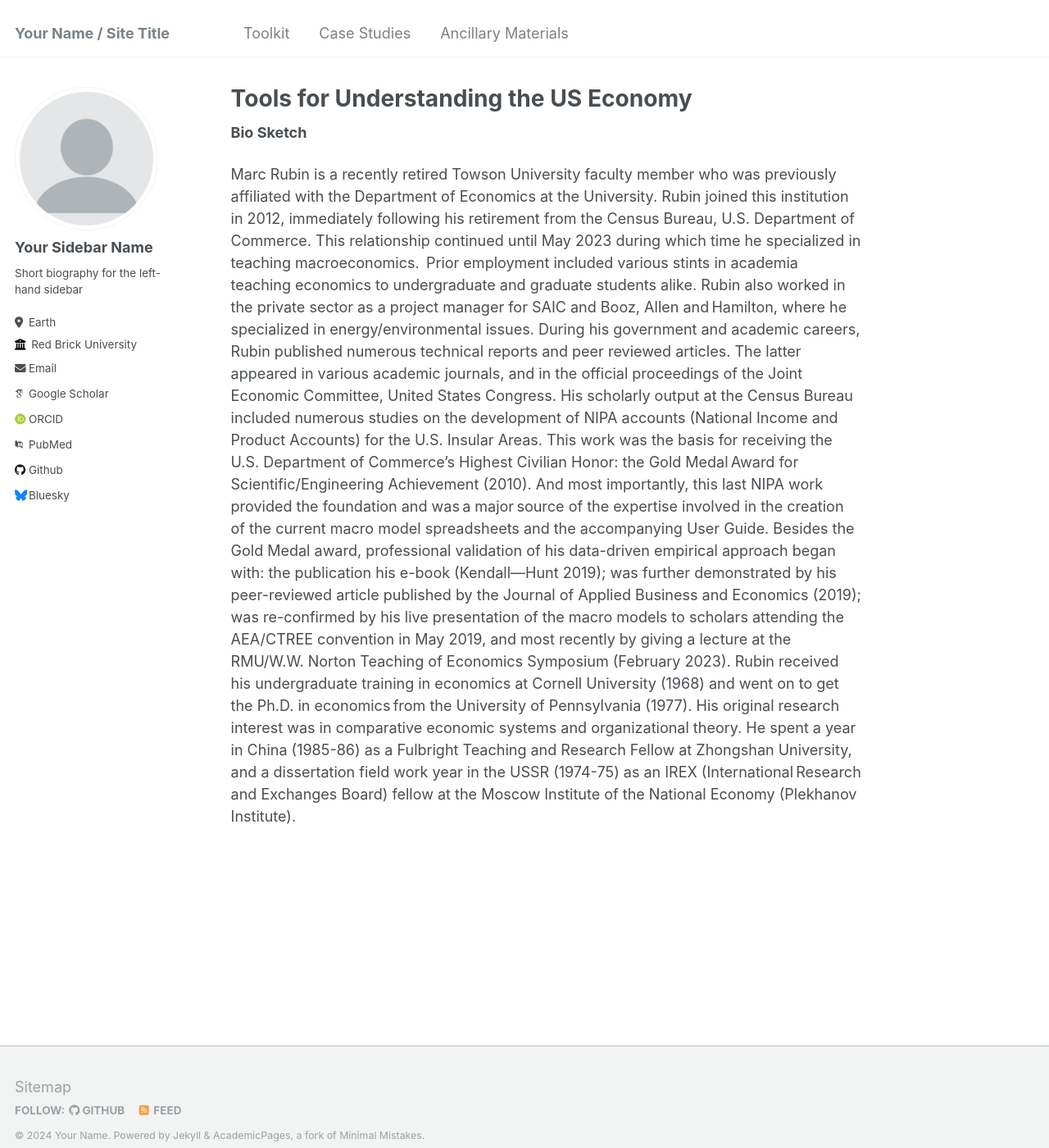
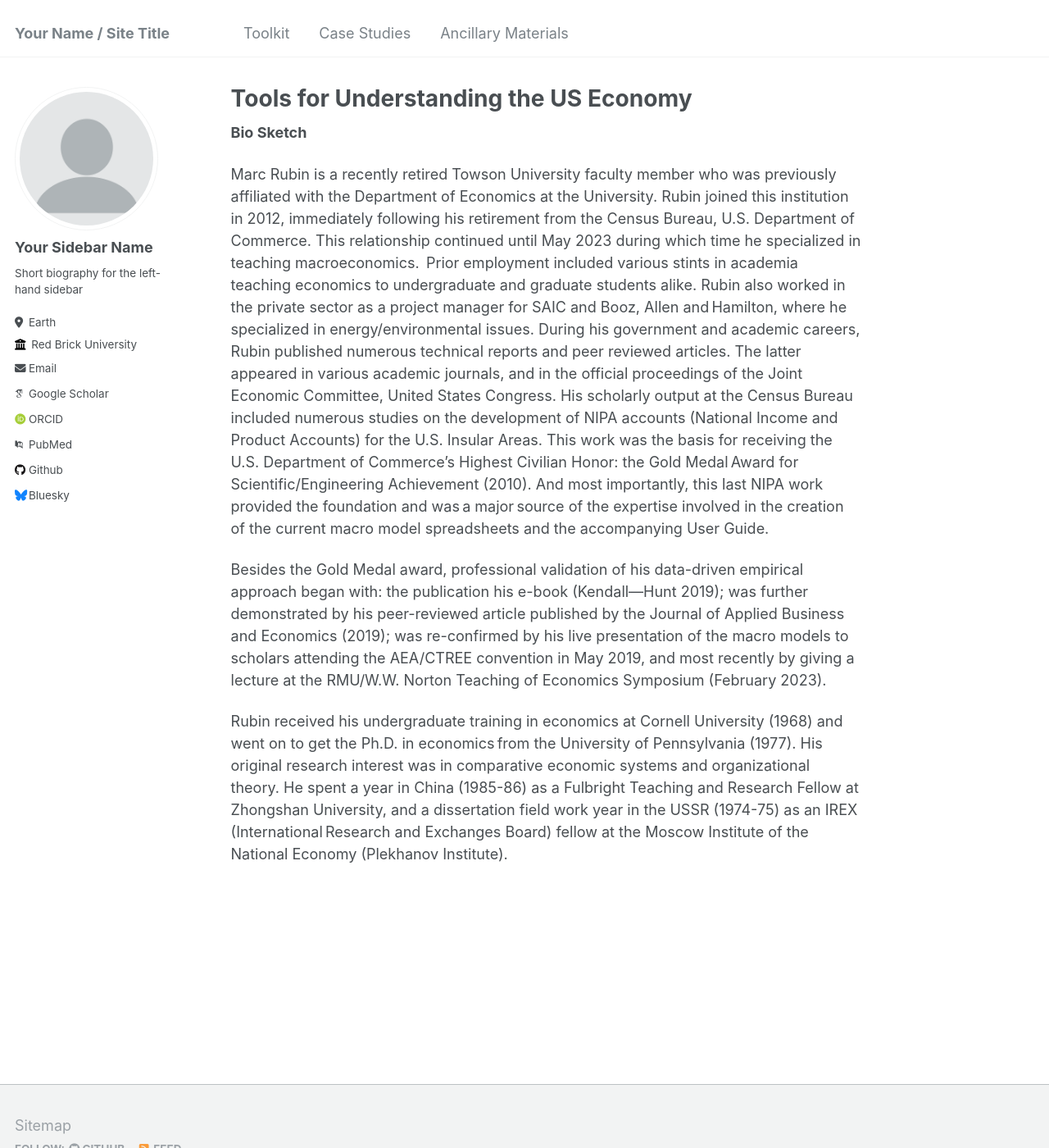
Before and after one commit to marc-rubin/marc-rubin.github.io, a Jekyll site: the page built from _pages/about.md, in a window 1280 px wide and 1400 px high. Shown: the whole window at 82% size. Built offline with Jekyll 4.4.1, drawn with Linux system fonts in a browser that asks for light colours; some web fonts are replaced.

```diff
--- a/_pages/about.md
+++ b/_pages/about.md
@@ -9,6 +9,8 @@ redirect_from:
 
 <b>Bio Sketch</b>
 
-Marc Rubin is a recently retired Towson University faculty member who was previously affiliated with the Department of Economics at the University. Rubin joined this institution in 2012, immediately following his retirement from the Census Bureau, U.S. Department of Commerce. This relationship continued until May 2023 during which time he specialized in teaching macroeconomics.  Prior employment included various stints in academia teaching economics to undergraduate and graduate students alike. Rubin also worked in the private sector as a project manager for SAIC and Booz, Allen and Hamilton, where he specialized in energy/environmental issues. During his government and academic careers, Rubin published numerous technical reports and peer reviewed articles. The latter appeared in various academic journals, and in the official proceedings of the Joint Economic Committee, United States Congress. His scholarly output at the Census Bureau included numerous studies on the development of NIPA accounts (National Income and Product Accounts) for the U.S. Insular Areas. This work was the basis for receiving the U.S. Department of Commerce’s Highest Civilian Honor: the Gold Medal Award for Scientific/Engineering Achievement (2010). And most importantly, this last NIPA work provided the foundation and was a major source of the expertise involved in the creation of the current macro model spreadsheets and the accompanying User Guide.
-Besides the Gold Medal award, professional validation of his data-driven empirical approach began with: the publication his  e-book (Kendall—Hunt 2019); was further demonstrated by his peer-reviewed article published by the Journal of Applied Business and Economics (2019); was re-confirmed by his live presentation of the macro models to scholars attending the AEA/CTREE convention in May 2019, and most recently by giving a lecture at the RMU/W.W. Norton Teaching of Economics Symposium (February 2023).
-Rubin received his undergraduate training in economics at Cornell University (1968) and went on to get the Ph.D. in economics from the University of Pennsylvania (1977). His original research interest was in comparative economic systems and organizational theory. He spent a year in China (1985-86) as a Fulbright Teaching and Research Fellow at Zhongshan University, and a dissertation field work year in the USSR (1974-75) as an IREX (International Research and Exchanges Board) fellow at the Moscow Institute of the National Economy (Plekhanov Institute).
+<p>Marc Rubin is a recently retired Towson University faculty member who was previously affiliated with the Department of Economics at the University. Rubin joined this institution in 2012, immediately following his retirement from the Census Bureau, U.S. Department of Commerce. This relationship continued until May 2023 during which time he specialized in teaching macroeconomics.  Prior employment included various stints in academia teaching economics to undergraduate and graduate students alike. Rubin also worked in the private sector as a project manager for SAIC and Booz, Allen and Hamilton, where he specialized in energy/environmental issues. During his government and academic careers, Rubin published numerous technical reports and peer reviewed articles. The latter appeared in various academic journals, and in the official proceedings of the Joint Economic Committee, United States Congress. His scholarly output at the Census Bureau included numerous studies on the development of NIPA accounts (National Income and Product Accounts) for the U.S. Insular Areas. This work was the basis for receiving the U.S. Department of Commerce’s Highest Civilian Honor: the Gold Medal Award for Scientific/Engineering Achievement (2010). And most importantly, this last NIPA work provided the foundation and was a major source of the expertise involved in the creation of the current macro model spreadsheets and the accompanying User Guide.</p>
+
+<p>Besides the Gold Medal award, professional validation of his data-driven empirical approach began with: the publication his  e-book (Kendall—Hunt 2019); was further demonstrated by his peer-reviewed article published by the Journal of Applied Business and Economics (2019); was re-confirmed by his live presentation of the macro models to scholars attending the AEA/CTREE convention in May 2019, and most recently by giving a lecture at the RMU/W.W. Norton Teaching of Economics Symposium (February 2023).</p>
+
+<p>Rubin received his undergraduate training in economics at Cornell University (1968) and went on to get the Ph.D. in economics from the University of Pennsylvania (1977). His original research interest was in comparative economic systems and organizational theory. He spent a year in China (1985-86) as a Fulbright Teaching and Research Fellow at Zhongshan University, and a dissertation field work year in the USSR (1974-75) as an IREX (International Research and Exchanges Board) fellow at the Moscow Institute of the National Economy (Plekhanov Institute).</p>
```
